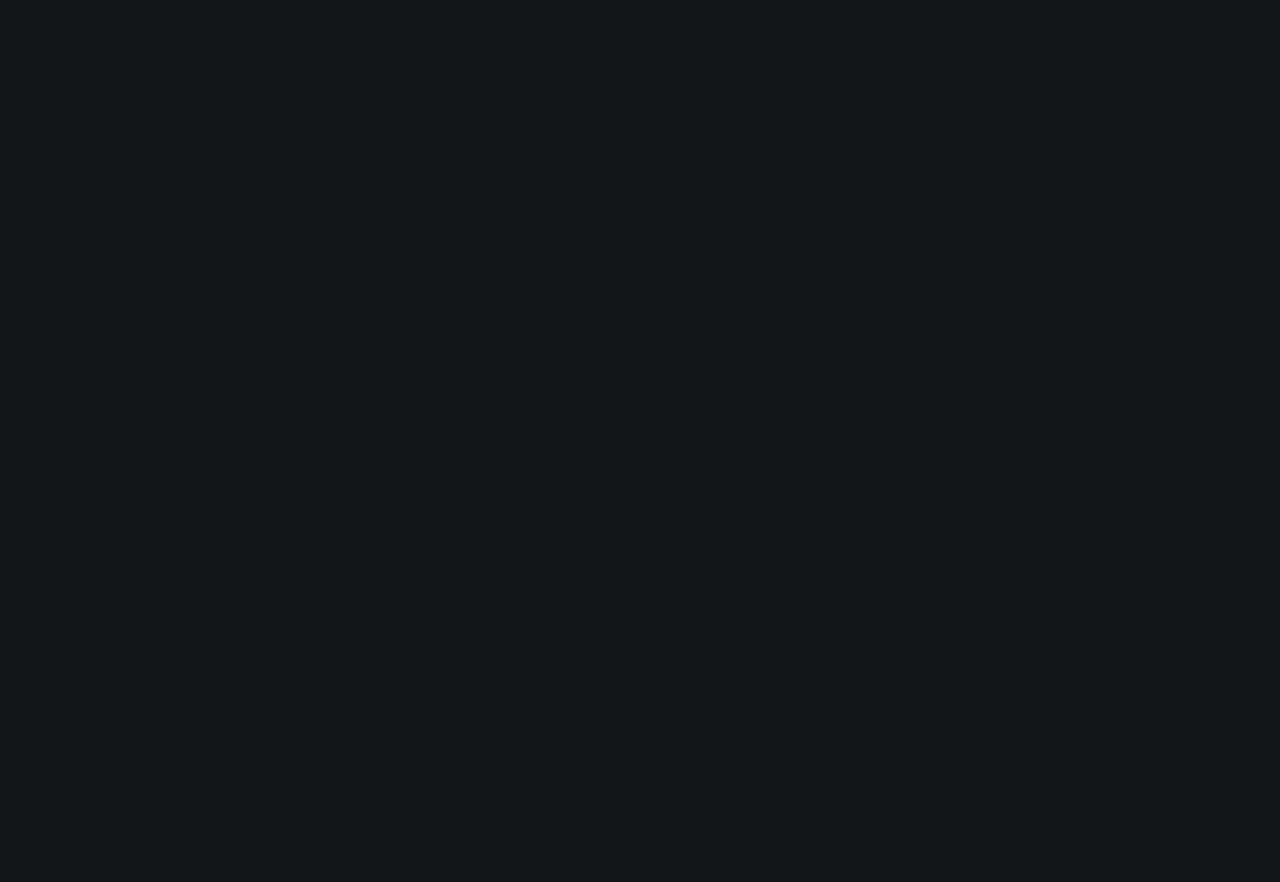
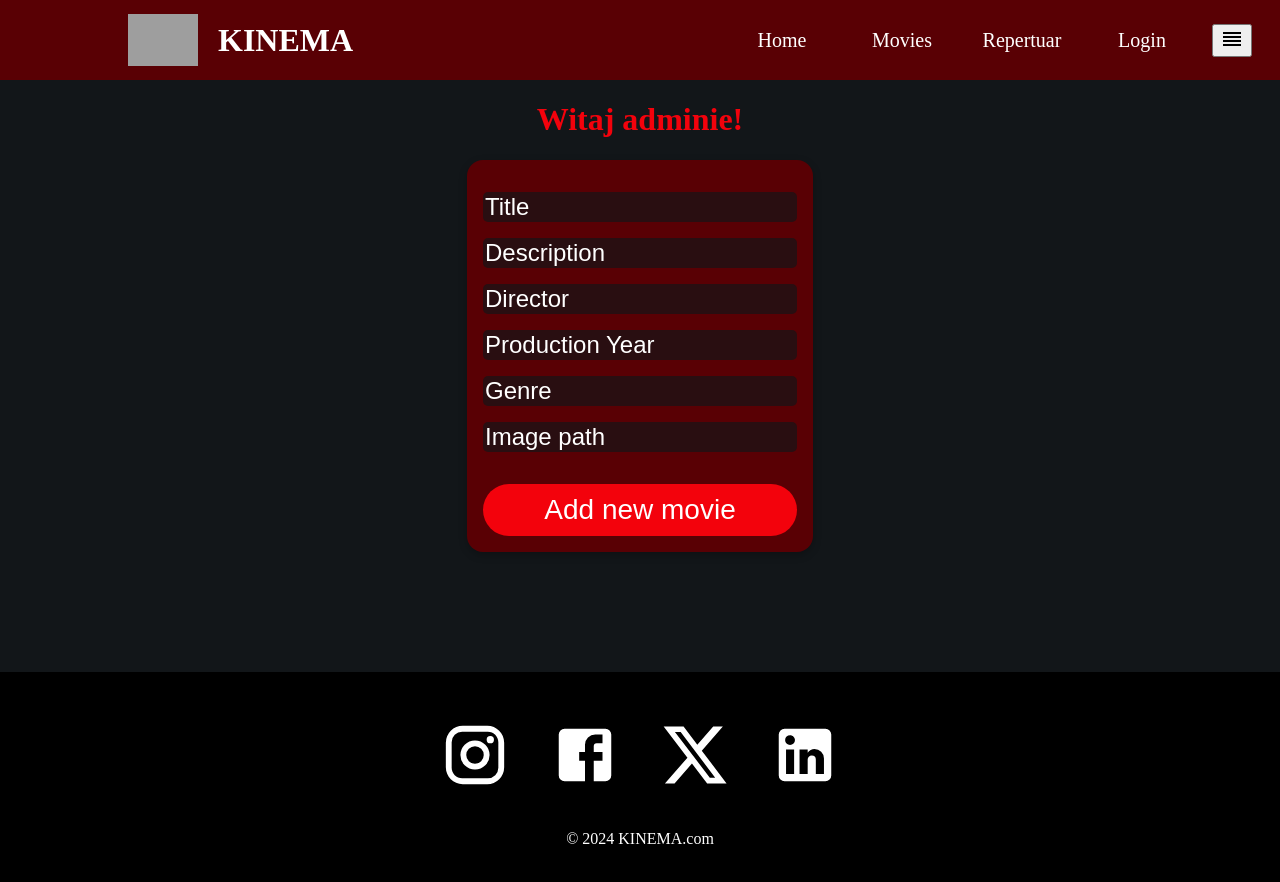
Before and after one commit to karolkusper/KINEMA, a React (Vite) app in the folder frontend/KINEMA_FRONTEND/: page /admin/admin_panel in a window 1280 px wide. Before the commit this address had no page. Before the commit the page ends 800 px from the top, so only its background shows below. Built offline with nearby package versions, Linux system fonts and the light colour scheme; grey boxes are pictures that could not be loaded.

Commit message:
work on admin panel, add forms for addding movie and screenings

```diff
--- a/frontend/KINEMA_FRONTEND/src/App.jsx
+++ b/frontend/KINEMA_FRONTEND/src/App.jsx
@@ -3,6 +3,7 @@ import './App.css';
 import Content from './pages/Content';
 import Register from './pages/Register';
 import Login from './pages/Login';
+import AdminPanel from './pages/AdminPanel';
 import './styles/Forms.css'
 import { BrowserRouter as Router, Route, Routes } from 'react-router-dom';
 
@@ -13,6 +14,7 @@ function App() {
         <Route path='/' element={<Login />} />
         <Route path='register' element={<Register />} />
         <Route path='content/*' element={<Content />} />
+        <Route path='admin/admin_panel' element={<AdminPanel />} />
       </Routes>
     </Router>
   );
--- /dev/null
+++ b/frontend/KINEMA_FRONTEND/src/components/AdminAddMovieForm.jsx
@@ -0,0 +1,52 @@
+import React from 'react'
+import api from "../axiosAuth";
+import { useState } from 'react';
+import "../styles/Forms.css";
+
+function AdminAddMovieForm() {
+    const [formData,setFormData] = useState({
+        'title':'',
+        'desc':'',
+        'director':'',
+        'productionYear':'',
+        'movieGenre':'',
+        'image':'',
+    })
+
+    const handleChange = (e)=>{
+        const {name,value} = e.target;
+        setFormData[{...formData,[name]:value}];
+    }
+
+    const handleSubmit = async (e) =>{
+        e.preventDefault();
+        try{
+            const response = await api.post('/api/movies',formData);
+            console.log('Adding a movie do db successful:', response.data);
+        }
+        catch (error){
+            console.error('Adding a movie do db  failed:',error.response.data)
+        }
+    }
+
+  return (
+
+    <div className='form_page'>
+        <div className="form-box admin">
+            <form onSubmit={handleSubmit}>
+                <div className="inputs">
+                    <input name="title" type="text" placeholder="Title" value={formData.title} onChange={handleChange} />
+                    <input name="desc" type="text"  placeholder="Description" value={formData.desc} onChange={handleChange}/>
+                    <input name="director" type="text"  placeholder="Director" value={formData.director} onChange={handleChange}/>
+                    <input name="productionYear" type="text" placeholder="Production Year" value={formData.productionYear} onChange={handleChange}/>
+                    <input name="movieGenre" type="text" placeholder="Genre" value={formData.movieGenre} onChange={handleChange}/>
+                    <input name="image" type="text" placeholder="Image path" value={formData.image} onChange={handleChange}/>
+                </div>
+                <button className="button" type="submit">Add new movie</button>
+            </form>
+        </div>
+    </div>
+  )
+}
+
+export default AdminAddMovieForm
--- /dev/null
+++ b/frontend/KINEMA_FRONTEND/src/pages/AdminPanel.jsx
@@ -0,0 +1,17 @@
+import React from 'react'
+import AdminAddMovieForm from '../components/AdminAddMovieForm.jsx';
+import NavBar from '../components/NavBar.jsx';
+import Footer from '../components/Footer.jsx';
+import "../styles/AdminPanel.css";
+function AdminPanel() {
+  return (
+    <div>
+        <NavBar/>
+        <h1 className='title'>Witaj adminie!</h1>
+        <AdminAddMovieForm/>
+        <Footer/>
+    </div>
+  )
+}
+
+export default AdminPanel
--- /dev/null
+++ b/frontend/KINEMA_FRONTEND/src/styles/AdminPanel.css
@@ -0,0 +1,8 @@
+.title{
+    color: #f3020c;
+}
+
+.admin{
+    margin-top: 0;
+    margin-bottom: 15vh;
+}
```
Also changed, not shown: frontend/KINEMA_FRONTEND/src/components/AdminAddScreeningForm.jsx (added, +50 -0 lines).
